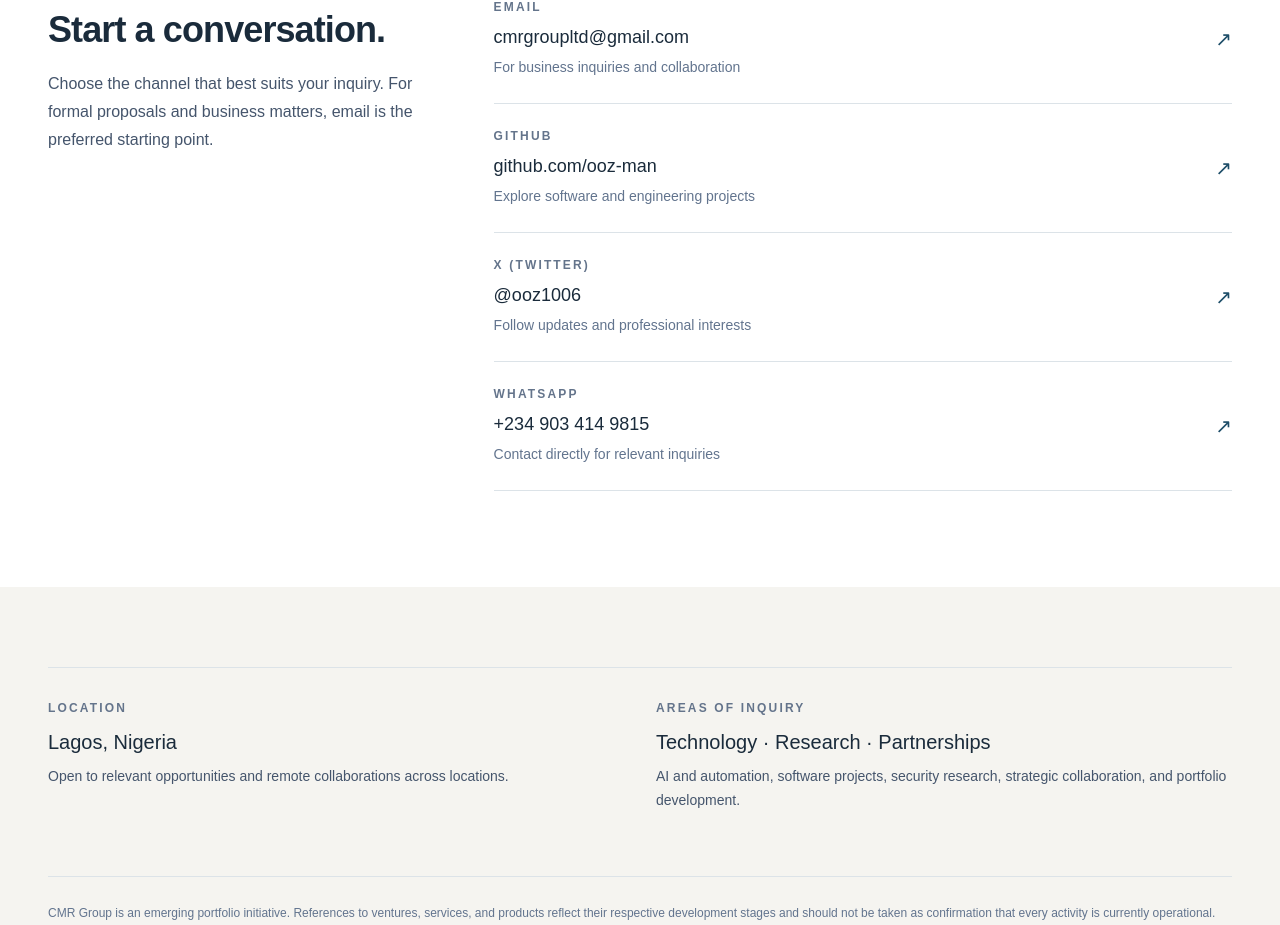
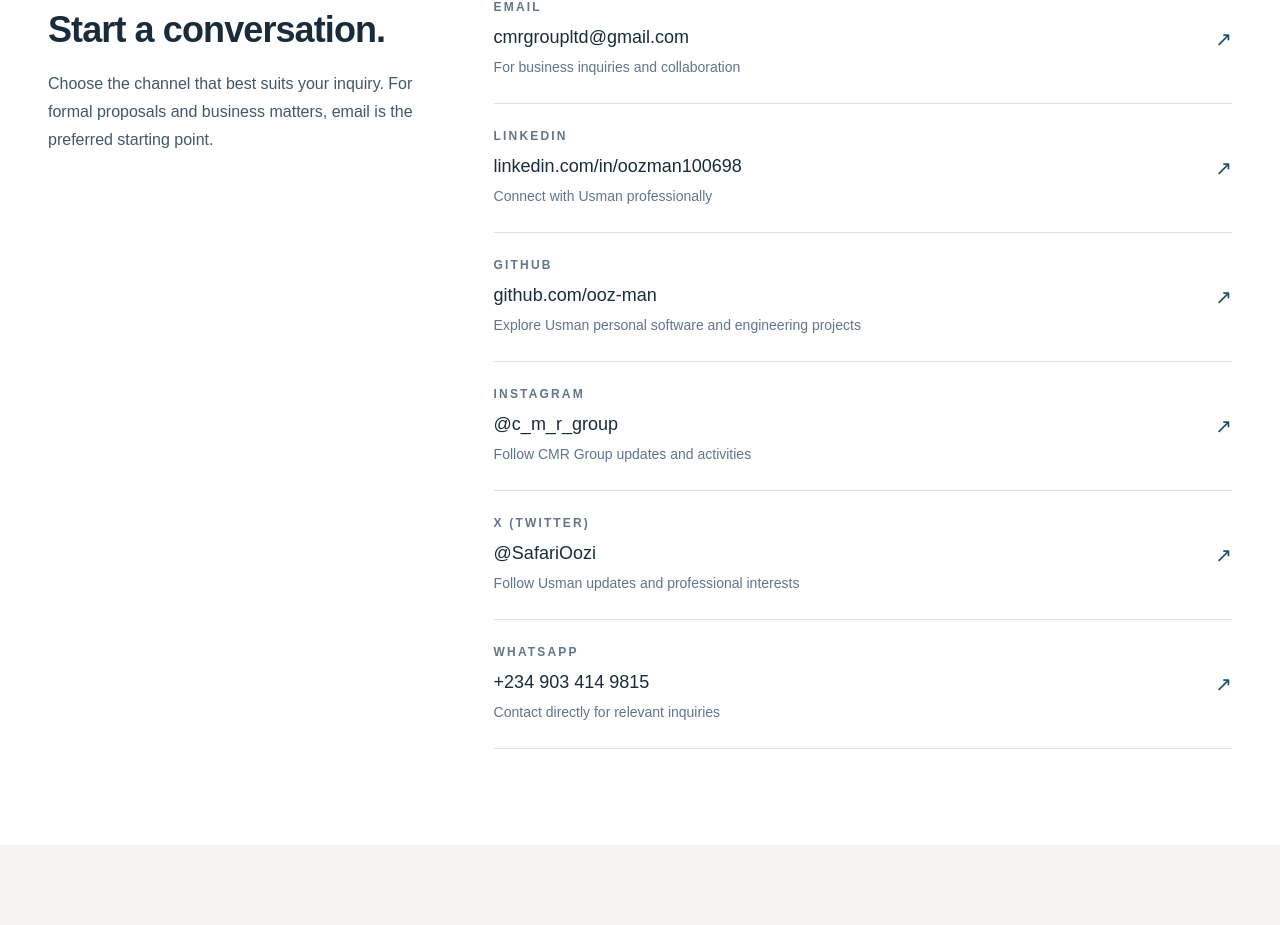
Before and after one commit to ooz-man/personal-website, a Next.js app: page /contact in a window 1280 px wide. Shown: the part 814-1739 px from the top of the page. Built offline with nearby package versions, Linux system fonts and the light colour scheme.

Commit message:
Add LinkedIn and Instagram to contact page

```diff
--- a/app/contact/page.tsx
+++ b/app/contact/page.tsx
@@ -4,7 +4,7 @@ import type { Metadata } from "next";
 export const metadata: Metadata = {
   title: "Contact",
   description:
-    "Contact Usman Hamzat, OYERO about CMR Group, business ventures, technology projects, research collaborations, and strategic initiatives.",
+    "Contact Usman about CMR Group, business ventures, technology projects, research collaborations, and strategic initiatives.",
 };
 const contacts = [
   {
@@ -14,16 +14,28 @@ const contacts = [
     description: "For business inquiries and collaboration",
   },
   {
+    label: "LinkedIn",
+    value: "linkedin.com/in/oozman100698",
+    href: "https://www.linkedin.com/in/oozman100698",
+    description: "Connect with Usman professionally",
+  },
+  {
     label: "GitHub",
     value: "github.com/ooz-man",
     href: "https://github.com/ooz-man",
-    description: "Explore software and engineering projects",
+    description: "Explore Usman personal software and engineering projects",
+  },
+  {
+  label: "Instagram",
+  value: "@c_m_r_group",
+  href: "https://www.instagram.com/c_m_r_group/",
+  description: "Follow CMR Group updates and activities",
   },
   {
     label: "X (Twitter)",
-    value: "@ooz1006",
-    href: "https://x.com/ooz1006",
-    description: "Follow updates and professional interests",
+    value: "@SafariOozi",
+    href: "https://x.com/SafariOozi",
+    description: "Follow Usman updates and professional interests",
   },
   {
     label: "WhatsApp",
```
